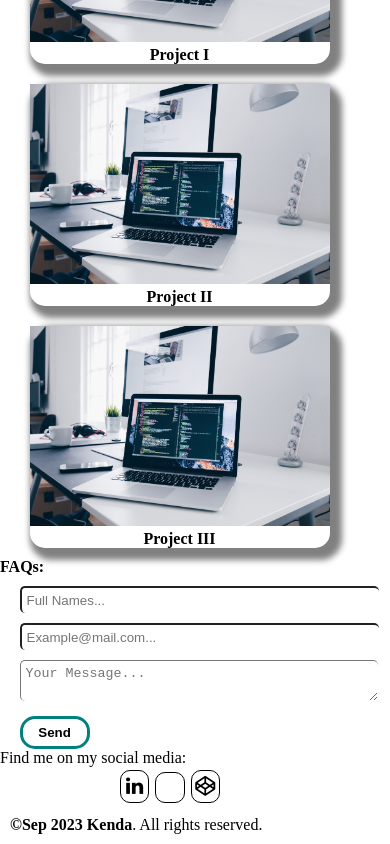
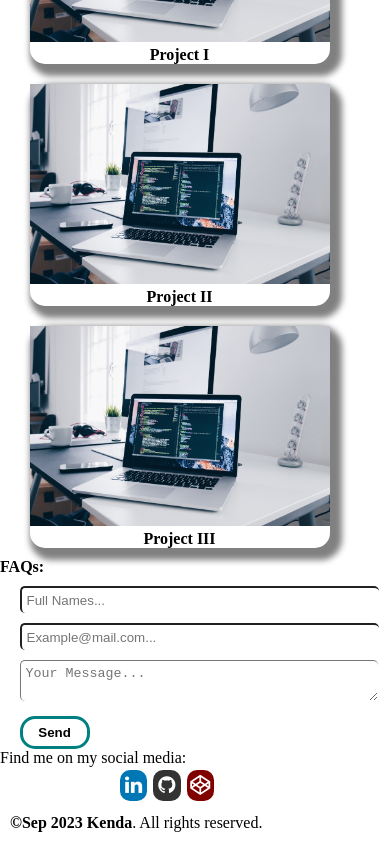
Before and after one commit to stillthskin/stillthskin.github.io, a React (Vite) app: page / in a window 390 px wide. Shown: the part 929-1773 px from the top of the page. Built offline with nearby package versions, Linux system fonts and the light colour scheme.

Commit message:
Center the project Ul

```diff
--- a/src/App.css
+++ b/src/App.css
@@ -309,7 +309,6 @@
     .foot .social ul li {
         display: inline-grid;
         overflow: hidden;
-        border: solid black 1px;
         transition: all 1.5s;
         border-radius: 10px;
         width: 10%;
@@ -318,15 +317,20 @@
         justify-content: center;
     }
 
-    .foot .social ul li:nth-child(1):hover {
+    .foot .social ul li {
+        background-color: #fff;
+    }
+
+
+    .foot .social ul li:nth-child(1) {
         background-color: #0077B5;
     }
 
-    .foot .social ul li:nth-child(2):hover {
+    .foot .social ul li:nth-child(2) {
         background-color: #333;
     }
 
-    .foot .social ul li:nth-child(6):hover {
+    .foot .social ul li:nth-child(6) {
         background-color: teal;
     }
 }
--- a/src/components/Footer.jsx
+++ b/src/components/Footer.jsx
@@ -16,7 +16,7 @@ function Footer() {
                     Find me on my social media:<br />
                     <ul>
                         <li><a href="https://www.linkedin.com"><i className="fa fa-linkedin"></i></a></li>
-                        <li><a href="https://www.linkedin.com"><i className="fa-brands fa-github"></i></a></li>
+                        <li><a href="https://www.linkedin.com"><i className="fa fa-github"></i></a></li>
                         <li><a href="https://www.linkedin.com"><i className="fa fa-codepen" aria-hidden="true"></i>
                         </a></li>
                     </ul>
--- a/src/components/Navi.jsx
+++ b/src/components/Navi.jsx
@@ -30,7 +30,7 @@ function Navi() {
 
 
                 </ul>
-                <button id='' onClick={changeTheme}><i className={theme ? "fa fa-moon-o" : "fa fa-spinner fa-spin"}></i></button>
+                <button id='' onClick={changeTheme}><i className={theme ? "fa fa-moon-o" : "fa fa-sun-o"}></i></button>
                 <button id='togglemenu' onClick={showhidemenu}><i className={sidenavi ? 'fa fa-times' : 'fa fa-bars'}></i></button>
 
             </div >
--- a/src/index.css
+++ b/src/index.css
@@ -141,8 +141,7 @@ h3 {
 }
 
 .dynaI {
-    margin-left: 15px;
-    line-height: 40px;
+    margin-left: 5px;
     height: 40px;
     background: transparent;
     overflow: hidden;
@@ -277,11 +276,12 @@ textarea {
 }
 
 .foot .social .fa {
-    color: #000;
+    color: #fff;
+    transition: all 1.5s;
 }
 
 .foot .social .fa:hover {
-    color: #fff;
+    color: #000;
 }
 
 .foot .social a:hover {
@@ -305,23 +305,30 @@ textarea {
 .foot .social ul li {
     display: inline-grid;
     overflow: hidden;
-    border: solid black 1px;
     transition: all 1.5s;
     border-radius: 11px;
     margin: 3px;
 
 }
 
-.foot .social ul li:nth-child(1):hover {
-    background-color: #0077B5;
+.foot .social ul li:hover {
+    background-color: #fff;
+
 }
 
-.foot .social ul li:nth-child(2):hover {
-    background-color: #333;
+.foot .social ul li:nth-child(1) {
+    background-color: #0077B5;
+    color: #fff;
 }
 
-.foot .social ul li:nth-child(3):hover {
+.foot .social ul li:nth-child(2) {
+    background-color: #333;
+    color: #fff;
+}
+
+.foot .social ul li:nth-child(3) {
     background-color: #800000;
+    color: #fff;
 }
 
 @keyframes typing {
```
